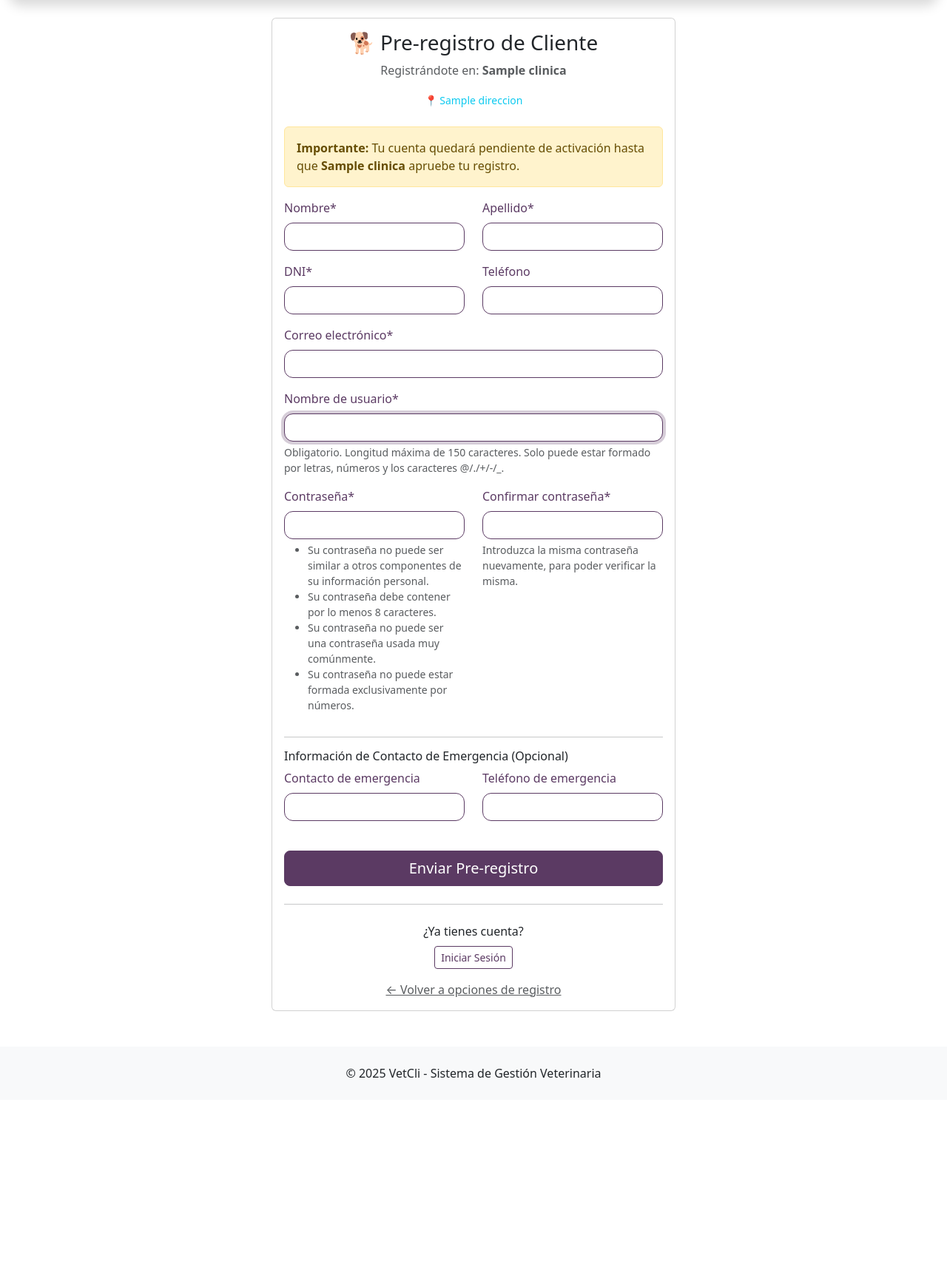
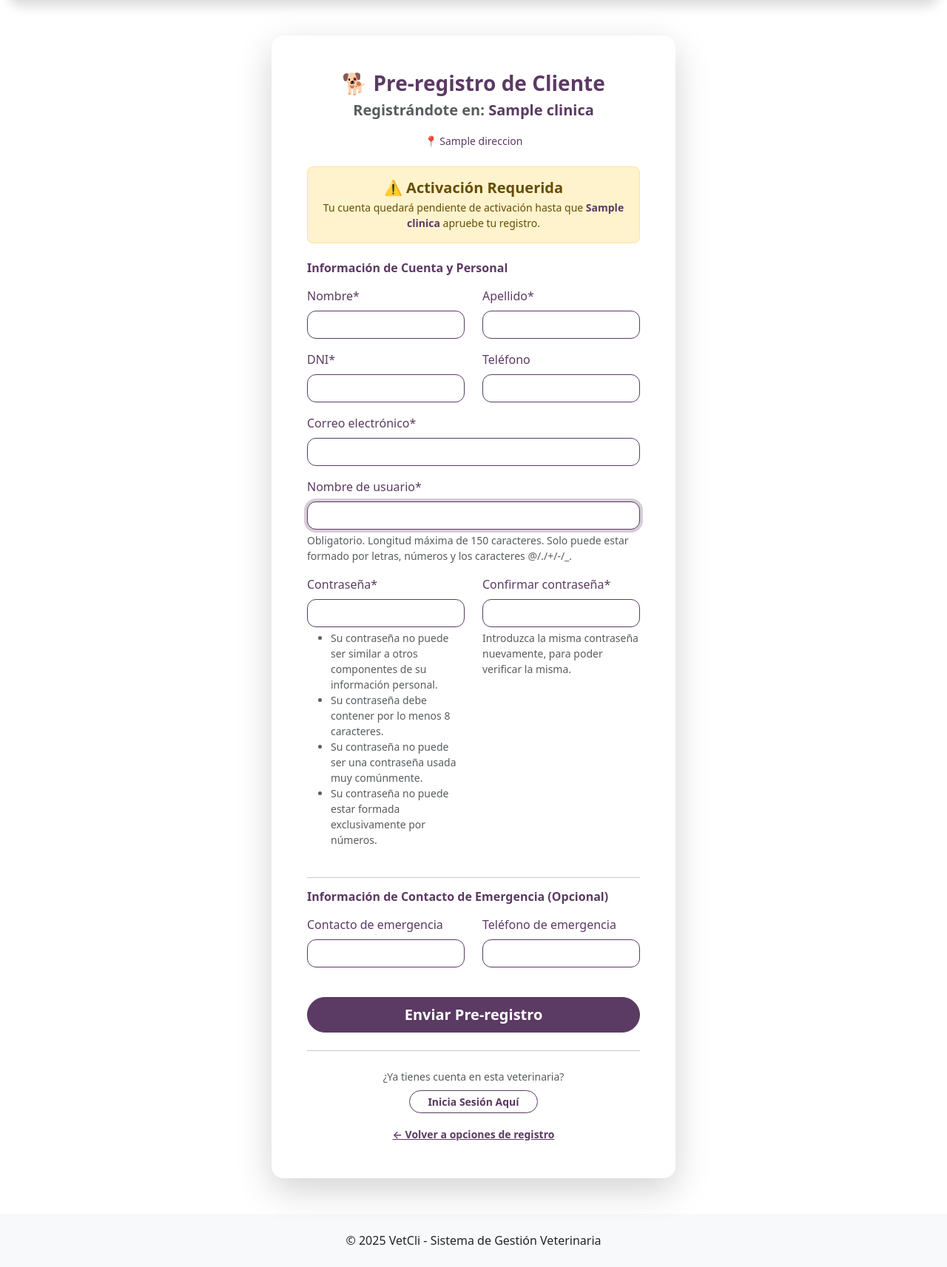
Before and after one commit to anto-lmna/sistema-vetcli, a Django app: template templates/accounts/pre_registro_cliente.html in a window 1280 px wide. Shown: the part 97-1810 px from the top of the page at 74% size. Before the commit the page ends 1554 px from the top, so only its background shows below. Run offline with Django 5.2, Linux system fonts and the light colour scheme; tables that the repository leaves empty hold one stand-in row (values such as "Sample post"); the template is opened without the code that fills it: values that come from a table or form of the project are taken from there, most other values are stand-ins (such as "Sample title", 1, 10 or a date in 2020); data that the repository does not hold is empty; some libraries are stand-ins or nearby versions.

Commit message:
se modifica diseño de pre-registro

```diff
--- a/templates/accounts/pre_registro_cliente.html
+++ b/templates/accounts/pre_registro_cliente.html
@@ -1,31 +1,37 @@
 {% extends 'base.html' %}
 {% load crispy_forms_tags %}
 
-{% block title %}Formulario de Pre-registro{% endblock %}
+{% block title %}Pre-registro de Cliente - {{ clinica.nombre }}{% endblock %}
 
 {% block content %}
-<div class="row justify-content-center">
-    <div class="col-md-8 col-lg-6">
-        <div class="card">
-            <div class="card-body">
+<div class="row justify-content-center mt-5 mb-5">
+    <div class="col-md-8 col-lg-7 col-xl-6">
+        <div class="card shadow-lg border-0 rounded-4">
+            <div class="card-body p-5">
                 <div class="text-center mb-4">
-                    <h3>🐕 Pre-registro de Cliente</h3>
+                    <h3 class="fw-bold text-primary-dark mb-1">🐕 Pre-registro de Cliente</h3>
                     {% if clinica %}
-                        <p class="text-muted">Registrándote en: <strong>{{ clinica.nombre }}</strong></p>
-                        <small class="text-info">📍 {{ clinica.direccion }}</small>
+                        <p class="text-muted lead fw-semibold">
+                            Registrándote en: <strong class="text-primary-dark">{{ clinica.nombre }}</strong>
+                        </p>
+                        <p class="small text-primary-dark mb-0">📍 {{ clinica.direccion }}</p>
                     {% endif %}
                 </div>
 
                 {% if clinica %}
-                    <div class="alert alert-warning">
-                        <strong>Importante:</strong> Tu cuenta quedará pendiente de activación hasta que
-                        <strong>{{ clinica.nombre }}</strong> apruebe tu registro.
+                    <div class="alert alert-warning text-center rounded-3 p-3 mt-4 mb-4" role="alert">
+                        <h5 class="fw-bold mb-1">⚠️ Activación Requerida</h5>
+                        <p class="mb-0 small">
+                            Tu cuenta quedará pendiente de activación hasta que
+                            <strong class="text-primary-dark">{{ clinica.nombre }}</strong> apruebe tu registro.
+                        </p>
                     </div>
                 {% endif %}
 
                 <form method="post">
                     {% csrf_token %}
 
+                    <h6 class="fw-bold text-primary-dark mt-4 mb-3">Información de Cuenta y Personal</h6>
                     <div class="row">
                         <div class="col-md-6">
                             {{ form.first_name|as_crispy_field }}
@@ -56,9 +62,8 @@
                         </div>
                     </div>
 
-                    <!-- Campos específicos de cliente -->
-                    <hr>
-                    <h6>Información de Contacto de Emergencia (Opcional)</h6>
+                    <hr class="mt-4 mb-3">
+                    <h6 class="fw-bold text-primary-dark mb-3">Información de Contacto de Emergencia (Opcional)</h6>
 
                     <div class="row">
                         <div class="col-md-6">
@@ -69,10 +74,8 @@
                         </div>
                     </div>
 
-                    {{ form.rol }}
-
-                    <div class="d-grid gap-2 mt-4">
-                        <button type="submit" class="btn btn-primary btn-lg">
+                    {{ form.rol }} <div class="d-grid gap-2 mt-4">
+                        <button type="submit" class="btn btn-primary btn-lg rounded-pill fw-bold">
                             Enviar Pre-registro
                         </button>
                     </div>
@@ -81,14 +84,14 @@
                 <hr class="my-4">
 
                 <div class="text-center">
-                    <p class="mb-2">¿Ya tienes cuenta?</p>
-                    <a href="{% url 'accounts:login' %}" class="btn btn-outline-primary btn-sm">
-                        Iniciar Sesión
+                    <p class="mb-2 text-muted small">¿Ya tienes cuenta en esta veterinaria?</p>
+                    <a href="{% url 'accounts:login' %}" class="btn btn-outline-primary btn-sm rounded-pill px-4 fw-bold">
+                        Inicia Sesión Aquí
                     </a>
                 </div>
 
                 <div class="text-center mt-3">
-                    <a href="{% url 'accounts:registro_opciones' %}" class="text-muted">
+                    <a href="{% url 'accounts:registro_opciones' %}" class="text-primary-dark small fw-semibold hover-underline">
                         ← Volver a opciones de registro
                     </a>
                 </div>
```
Also changed, not shown: static/js/buscador.js (+44 -0 lines).
